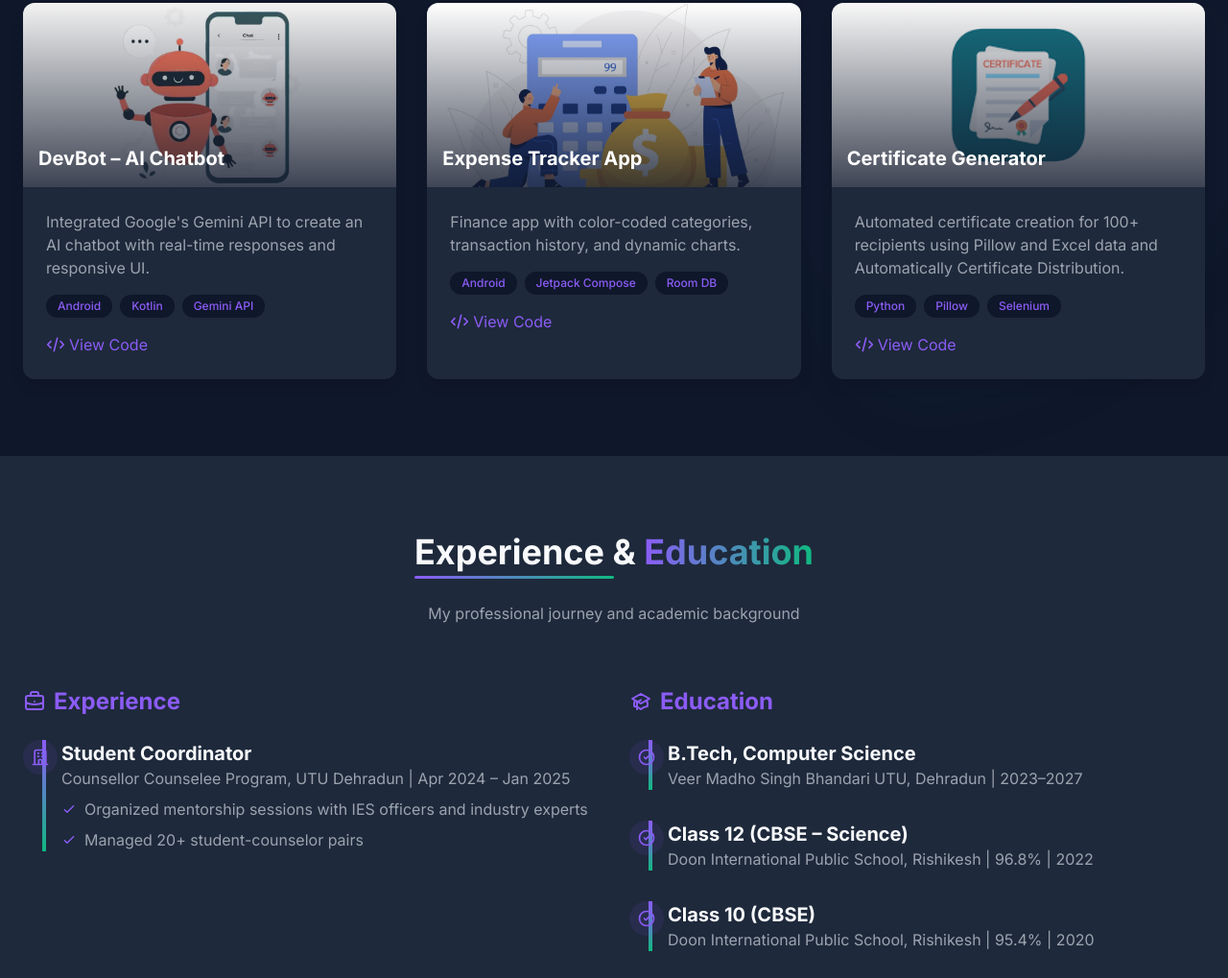
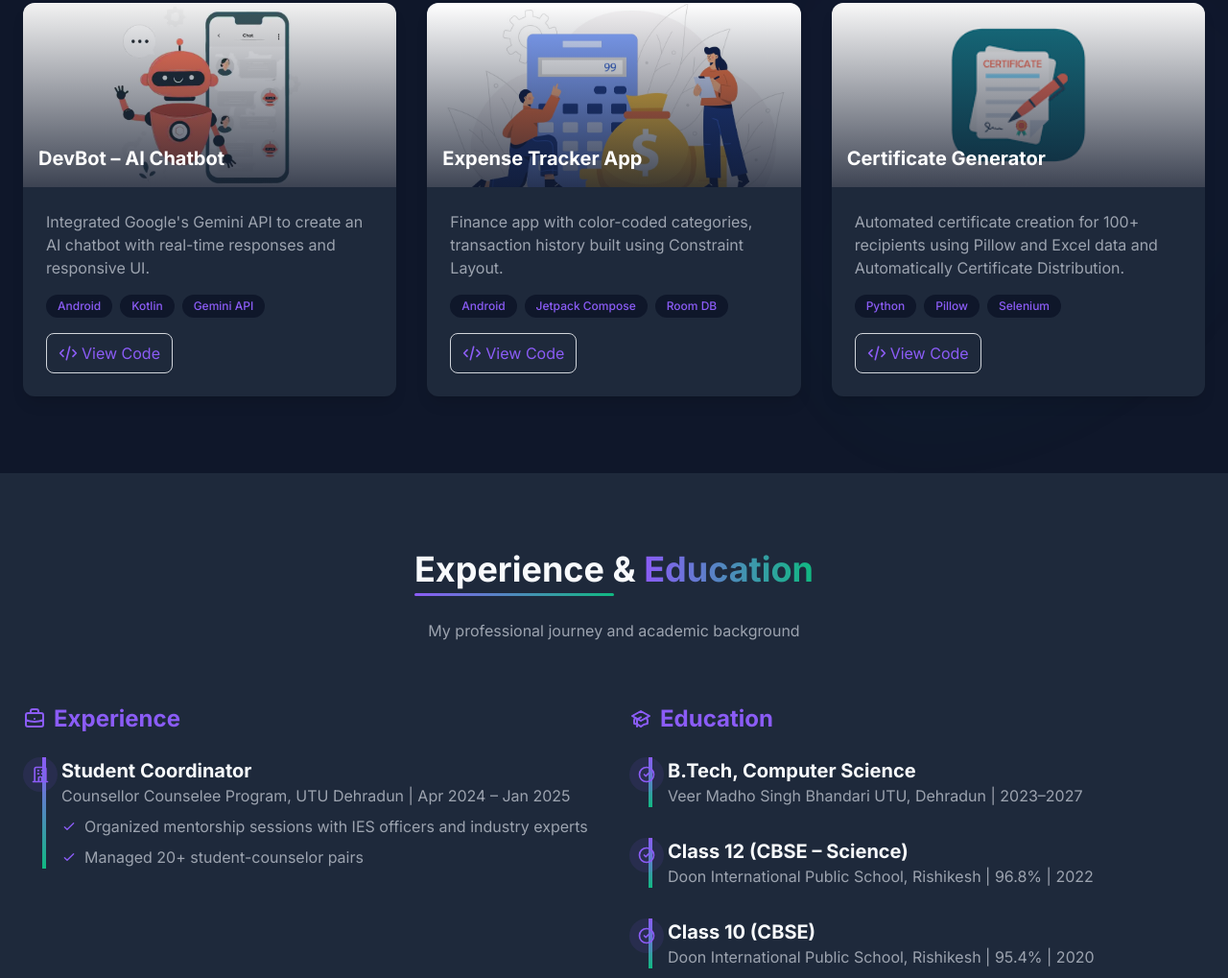
Before and after one commit to devesh-rawat/MyPortfolio, a plain HTML site: page index.html in a window 1280 px wide. Shown: the part 1747-2766 px from the top of the page at 96% size. Drawn offline with nearby package versions, Linux system fonts and the light colour scheme.

Commit message:
Added Resume and Border

```diff
--- a/index.html
+++ b/index.html
@@ -389,12 +389,19 @@
               <span class="bg-dark text-primary text-xs font-medium px-3 py-1 rounded-full">Gemini API</span>
             </div>
             <div class="flex space-x-4">
-              <a href="https://github.com/devesh-rawat/MyOwnBot" target="_blank" rel="noopener noreferrer" class="text-primary hover:text-primary/80 flex items-center transition-colors duration-300">
+
+              <a href="https://github.com/devesh-rawat/MyOwnBot"
+   target="_blank"
+   rel="noopener noreferrer"
+   class="text-primary hover:text-primary/80 flex items-center transition-colors duration-300
+          border border-gray-300 hover:border-gray-400 rounded-lg shadow-sm hover:shadow-md
+          px-3 py-2">
     <svg xmlns="http://www.w3.org/2000/svg" class="h-5 w-5 mr-1" fill="none" viewBox="0 0 24 24" stroke="currentColor">
       <path stroke-linecap="round" stroke-linejoin="round" stroke-width="2" d="M10 20l4-16m4 4l4 4-4 4M6 16l-4-4 4-4" />
     </svg>
     View Code
 </a>
+
             </div>
           </div>
         </div>
@@ -413,7 +420,7 @@
           </div>
           <div class="p-6">
             <p class="text-gray-400 mb-4">
-              Finance app with color-coded categories, transaction history, and dynamic charts.
+              Finance app with color-coded categories, transaction history built using Constraint Layout.
             </p>
             <div class="flex flex-wrap gap-2 mb-4">
               <span class="bg-dark text-primary text-xs font-medium px-3 py-1 rounded-full">Android</span>
@@ -421,7 +428,13 @@
               <span class="bg-dark text-primary text-xs font-medium px-3 py-1 rounded-full">Room DB</span>
             </div>
             <div class="flex space-x-4">
-              <a href="https://github.com/devesh-rawat/ExpenseTrackerProject" target="_blank" rel="noopener noreferrer" class="text-primary hover:text-primary/80 flex items-center transition-colors duration-300">
+
+              <a href="https://github.com/devesh-rawat/ExpenseTrackerProject"
+   target="_blank"
+   rel="noopener noreferrer"
+   class="text-primary hover:text-primary/80 flex items-center transition-colors duration-300
+          border border-gray-300 hover:border-gray-400 rounded-lg shadow-sm hover:shadow-md
+          px-3 py-2">
     <svg xmlns="http://www.w3.org/2000/svg" class="h-5 w-5 mr-1" fill="none" viewBox="0 0 24 24" stroke="currentColor">
       <path stroke-linecap="round" stroke-linejoin="round" stroke-width="2" d="M10 20l4-16m4 4l4 4-4 4M6 16l-4-4 4-4" />
     </svg>
@@ -453,7 +466,12 @@
               <span class="bg-dark text-primary text-xs font-medium px-3 py-1 rounded-full">Selenium</span>
             </div>
             <div class="flex space-x-4">
-              <a href="https://github.com/devesh-rawat/Certificate-Generation-Program" target="_blank" rel="noopener noreferrer" class="text-primary hover:text-primary/80 flex items-center transition-colors duration-300">
+              <a href="https://github.com/devesh-rawat/Certificate-Generation-Program"
+   target="_blank"
+   rel="noopener noreferrer"
+   class="text-primary hover:text-primary/80 flex items-center transition-colors duration-300
+          border border-gray-300 hover:border-gray-400 rounded-lg shadow-sm hover:shadow-md
+          px-3 py-2">
     <svg xmlns="http://www.w3.org/2000/svg" class="h-5 w-5 mr-1" fill="none" viewBox="0 0 24 24" stroke="currentColor">
       <path stroke-linecap="round" stroke-linejoin="round" stroke-width="2" d="M10 20l4-16m4 4l4 4-4 4M6 16l-4-4 4-4" />
     </svg>
```
Also changed, not shown: 1 other file. Lines whose indentation alone changed are shown as unchanged.
